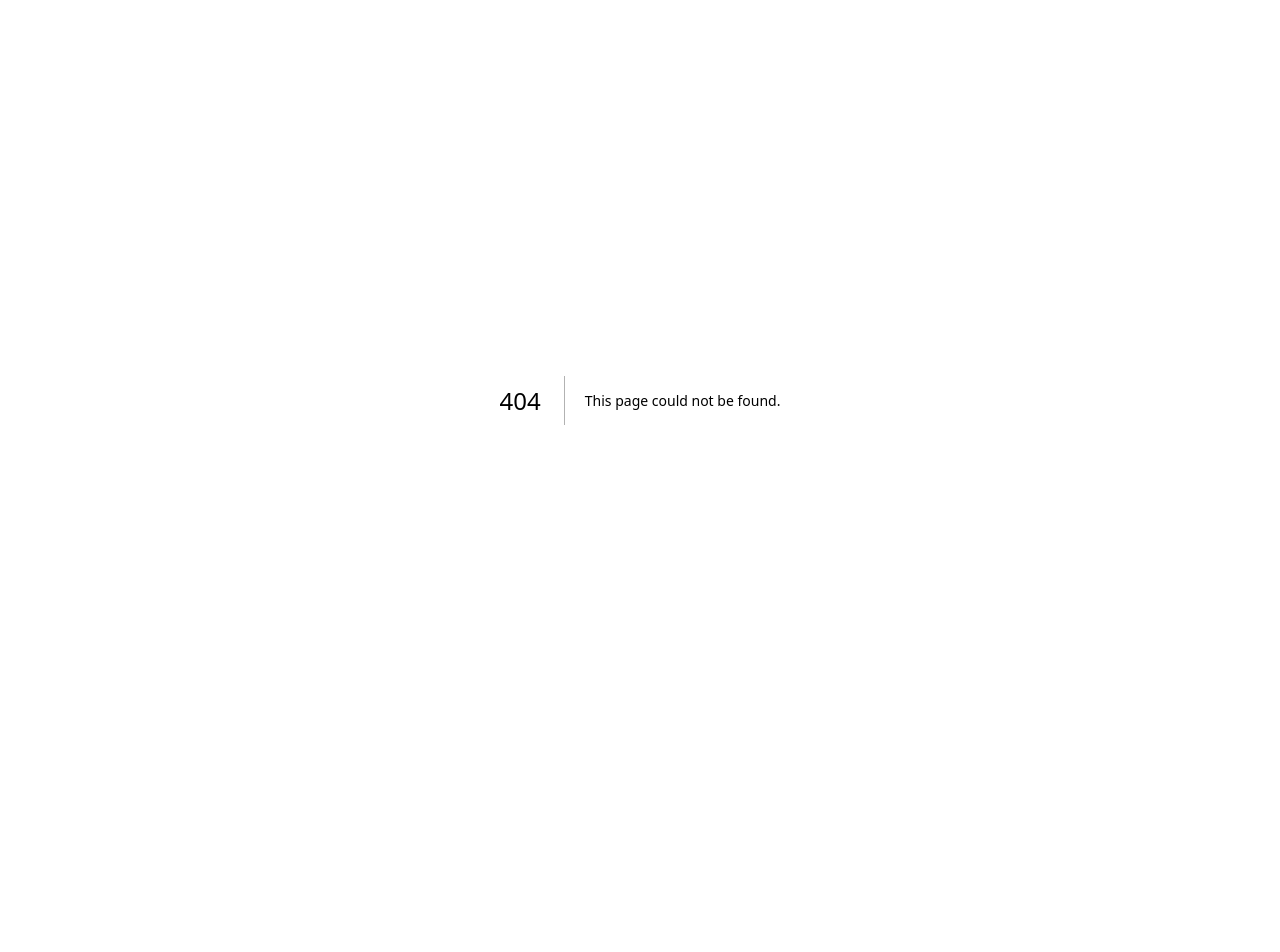
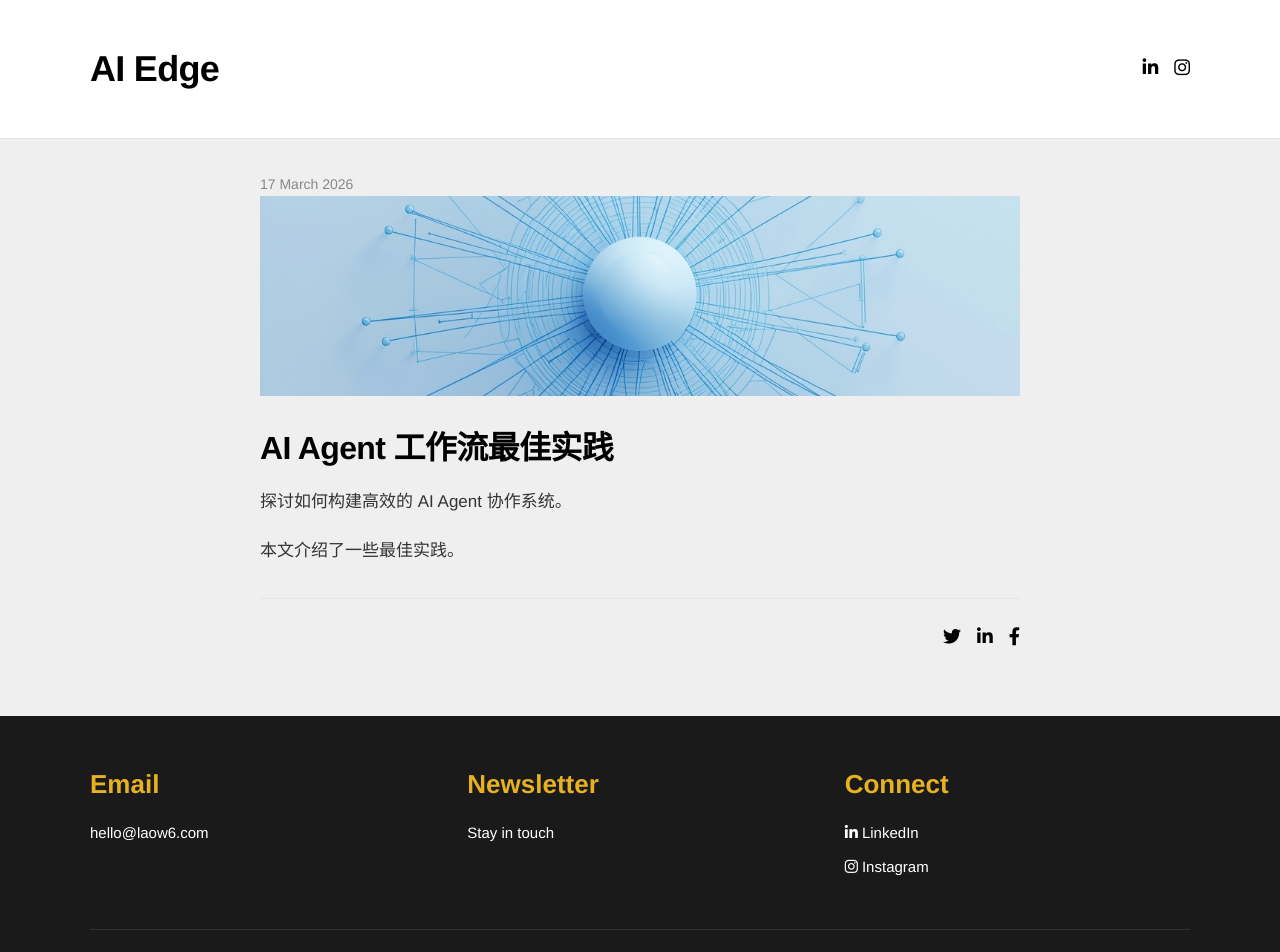
Before and after one commit to AlexSong-star/laow-blog, a Next.js app: page /news/ai-agent-workflow in a window 1280 px wide. Before the commit this address had no page. Shown: the top 952 px of the page. Before the commit the page ends 800 px from the top, so only its background shows below. Built offline with nearby package versions, Linux system fonts and the light colour scheme.

Commit message:
feat: add news detail page with dynamic routing

```diff
--- /dev/null
+++ b/src/app/news/[slug]/page.tsx
@@ -0,0 +1,151 @@
+// 新闻详情页
+import Link from 'next/link';
+import { notFound } from 'next/navigation';
+
+interface Props {
+  params: Promise<{ slug: string }>;
+}
+
+// 新闻数据
+const newsItems = [
+  {
+    slug: "openclaw-3-0",
+    title: "OpenClaw 3.0 发布：AI 助手新纪元",
+    excerpt: "全新版本的 OpenClaw 带来了更强大的自动化能力和更好的开发体验",
+    date: "2026-03-18",
+    readTime: "3 min",
+    content: "<p>全新版本的 OpenClaw 带来了更强大的自动化能力和更好的开发体验。</p><p>这是一个值得关注的重大更新。</p>"
+  },
+  {
+    slug: "ai-agent-workflow",
+    title: "AI Agent 工作流最佳实践",
+    excerpt: "探讨如何构建高效的 AI Agent 协作系统",
+    date: "2026-03-17",
+    readTime: "5 min",
+    content: "<p>探讨如何构建高效的 AI Agent 协作系统。</p><p>本文介绍了一些最佳实践。</p>"
+  },
+  {
+    slug: "feishu-api",
+    title: "飞书多维表格 API 深度解析",
+    excerpt: "详细讲解飞书多维表格的各种 API 使用方法",
+    date: "2026-03-16",
+    readTime: "8 min",
+    content: "<p>详细讲解飞书多维表格的各种 API 使用方法。</p>"
+  },
+  {
+    slug: "digital-employee-era",
+    title: "数字员工时代的到来",
+    excerpt: "AI 正在改变我们的工作方式",
+    date: "2026-03-15",
+    readTime: "4 min",
+    content: "<p>AI 正在改变我们的工作方式。</p><p>数字员工时代已经到来。</p>"
+  },
+  {
+    slug: "nextjs-16",
+    title: "Next.js 16 新特性一览",
+    excerpt: "探索 Next.js 16带来的新功能和改进",
+    date: "2026-03-14",
+    readTime: "6 min",
+    content: "<p>探索 Next.js 16带来的新功能和改进。</p>"
+  },
+  {
+    slug: "vercel-deploy",
+    title: "Vercel 部署优化技巧",
+    excerpt: "让你的 Next.js 应用部署更快、更高效",
+    date: "2026-03-13",
+    readTime: "4 min",
+    content: "<p>让你的 Next.js 应用部署更快、更高效。</p>"
+  }
+];
+
+const newsImages = [
+  '/images/articles/ai-workflow.jpg',
+  '/images/articles/blog-launch.jpg',
+  '/images/articles/hello-world.jpg',
+  '/images/articles/how-i-work.jpg',
+  '/images/articles/ai-workflow.jpg',
+  '/images/articles/blog-launch.jpg',
+];
+
+export async function generateStaticParams() {
+  return newsItems.map((news) => ({
+    slug: news.slug,
+  }));
+}
+
+export default async function NewsDetailPage({ params }: Props) {
+  const { slug } = await params;
+  const news = newsItems.find(n => n.slug === slug);
+
+  if (!news) {
+    notFound();
+  }
+
+  const index = newsItems.findIndex(n => n.slug === slug);
+  const heroImage = newsImages[index] || '/images/articles/blog-launch.jpg';
+
+  return (
+    <>
+      <header className="header">
+        <div className="container">
+          <Link href="/news" className="logo">AI Edge</Link>
+          <div className="social-icons">
+            <a href="#" title="LinkedIn"><i className="fab fa-linkedin-in"></i></a>
+            <a href="#" title="Instagram"><i className="fab fa-instagram"></i></a>
+          </div>
+        </div>
+      </header>
+
+      <article className="article-page">
+        <div className="article-wrapper">
+          <span className="blog-entry-category">
+            {new Date(news.date).toLocaleDateString('en-GB', { day: 'numeric', month: 'long', year: 'numeric' })}
+          </span>
+        </div>
+
+        <div className="article-wrapper">
+          <img
+            src={heroImage}
+            className="article-hero-image"
+            alt={news.title}
+          />
+        </div>
+
+        <div className="article-wrapper">
+          <div className="article-content">
+            <h1>{news.title}</h1>
+            <div dangerouslySetInnerHTML={{ __html: news.content }} />
+            <div className="share-links">
+              <a href="#" title="Twitter"><i className="fab fa-twitter"></i></a>
+              <a href="#" title="LinkedIn"><i className="fab fa-linkedin-in"></i></a>
+              <a href="#" title="Facebook"><i className="fab fa-facebook-f"></i></a>
+            </div>
+          </div>
+        </div>
+      </article>
+
+      <footer className="footer">
+        <div className="container">
+          <div className="footer-content">
+            <div className="footer-section">
+              <h3>Email</h3>
+              <a href="mailto:hello@laow6.com">hello@laow6.com</a>
+            </div>
+            <div className="footer-section">
+              <h3>Newsletter</h3>
+              <Link href="/subscribe">Stay in touch</Link>
+            </div>
+            <div className="footer-section">
+              <h3>Connect</h3>
+              <a href="#"><i className="fab fa-linkedin-in"></i> LinkedIn</a>
+              <a href="#"><i className="fab fa-instagram"></i> Instagram</a>
+            </div>
+          </div>
+          <div className="footer-bottom">
+            <p>© 2026 AI Edge. All rights reserved.</p>
+          </div>
+        </div>
+      </footer>
+    </>
+  );
+}
```
Also changed, not shown: src/app/news/page.tsx (+7 -2 lines).
